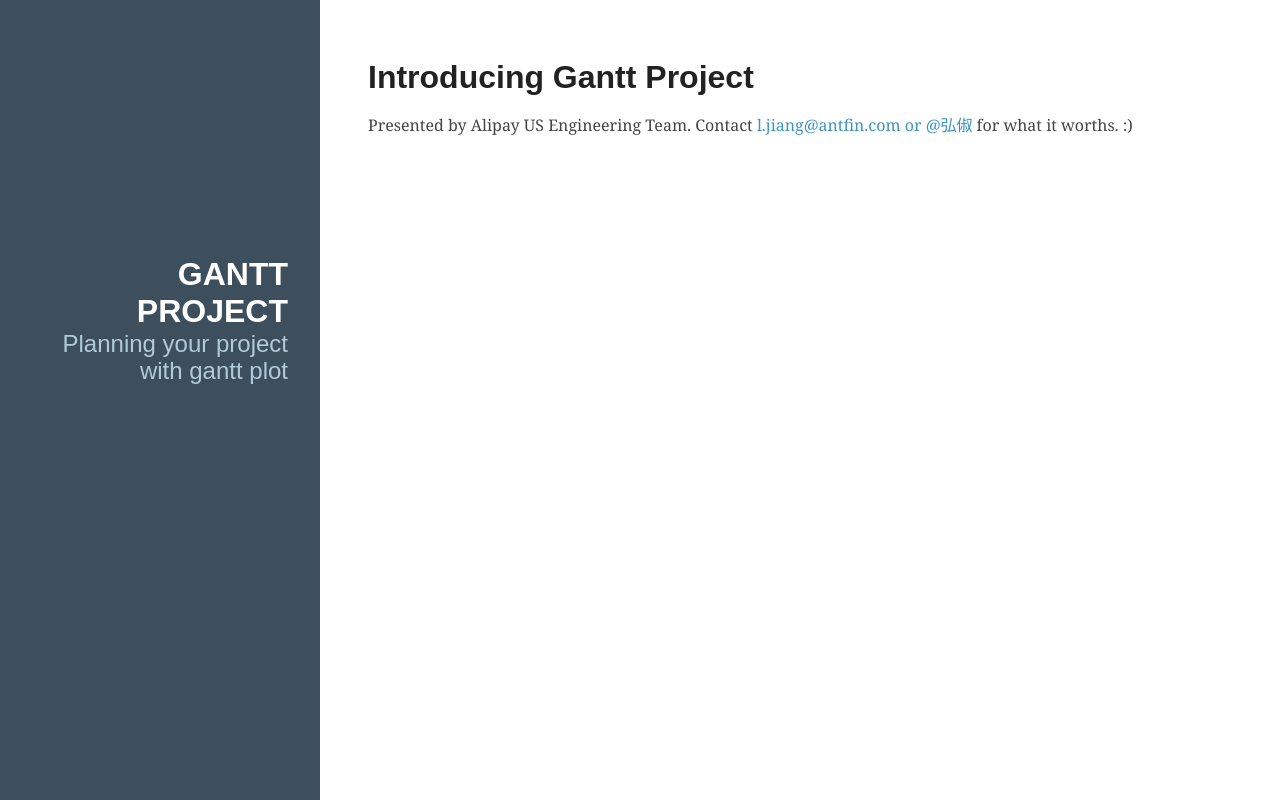
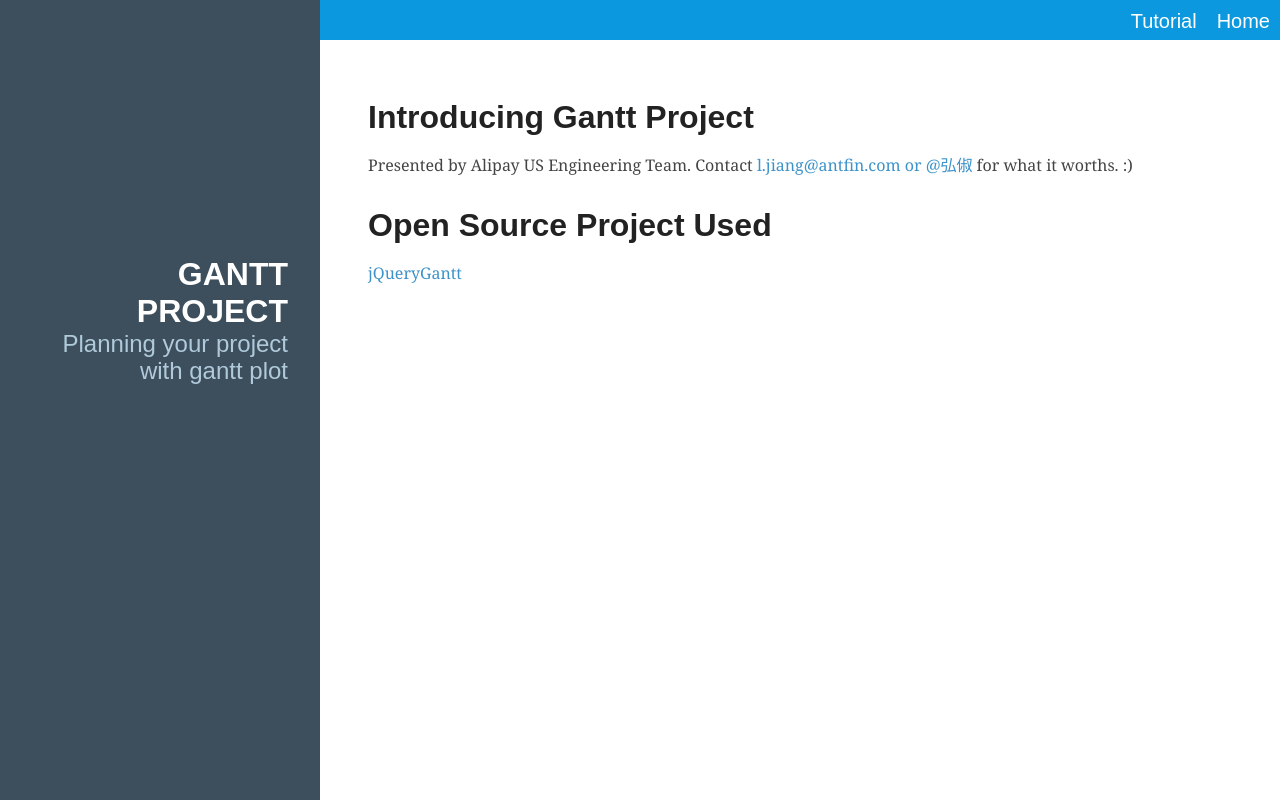
Before and after one commit to liangjun-jiang/express-gantt, a website: page about.html in a window 1280 px wide. Drawn offline with nearby package versions, Linux system fonts and the light colour scheme.

Commit message:
better projects

```diff
--- a/about.html
+++ b/about.html
@@ -9,6 +9,11 @@
   </head>
 
   <body>
+      <nav>
+          <a id="logo" href="#"></a>
+          <a href="./projects.html">Home</a>
+          <a href="./tutorial.html">Tutorial</a>
+      </nav>
 
       <div id="layout" class="pure-g">
           <div class="sidebar pure-u-1 pure-u-md-1-4">
@@ -29,6 +34,16 @@
                       <div class="post-description">
                           <p>
                               Presented by Alipay US Engineering Team. Contact <a href="mailto:ljiang@antfin.com">l.jiang@antfin.com or @弘俶</a> for what it worths. :)
+                          </p>
+                      </div>
+
+                      <header class="post-header">
+                          <h2 class="post-title">Open Source Project Used</h2>
+                      </header>
+
+                      <div class="post-description">
+                          <p>
+                              <a href="https://github.com/robicch/jQueryGantt">jQueryGantt</a>
                           </p>
                       </div>
                   </section>
```
Also changed, not shown: projects.html (+1 -0 lines).
